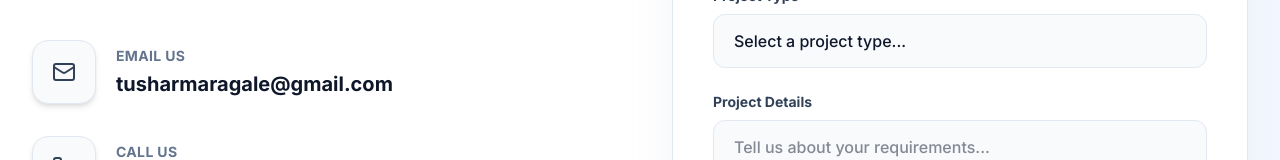
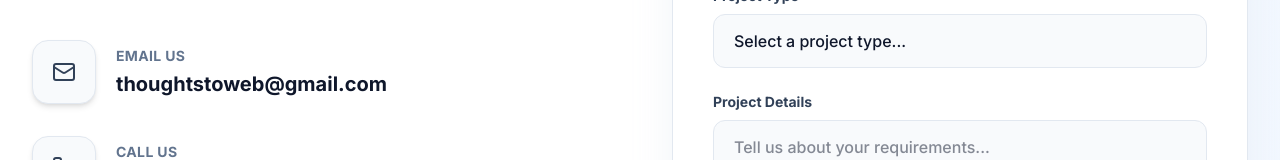
Before and after one commit to TusharMargale/ThoughtsToWeb, a React (Vite) app: page / in a window 1280 px wide. Shown: the part 4828-4988 px from the top of the page. Built offline with nearby package versions, Linux system fonts and the light colour scheme.

Commit message:
Update email to thoughtstoweb@gmail.com

```diff
--- a/src/App.jsx
+++ b/src/App.jsx
@@ -528,7 +528,7 @@ function App() {
                   </div>
                   <div>
                     <p className="text-sm text-slate-500 dark:text-slate-400 font-bold mb-1 uppercase tracking-wide">Email Us</p>
-                    <p className="text-xl font-bold text-slate-900 dark:text-white group-hover:text-blue-600 dark:group-hover:text-blue-400 transition-colors">tusharmaragale@gmail.com</p>
+                    <p className="text-xl font-bold text-slate-900 dark:text-white group-hover:text-blue-600 dark:group-hover:text-blue-400 transition-colors">thoughtstoweb@gmail.com</p>
                   </div>
                 </a>
 
```
